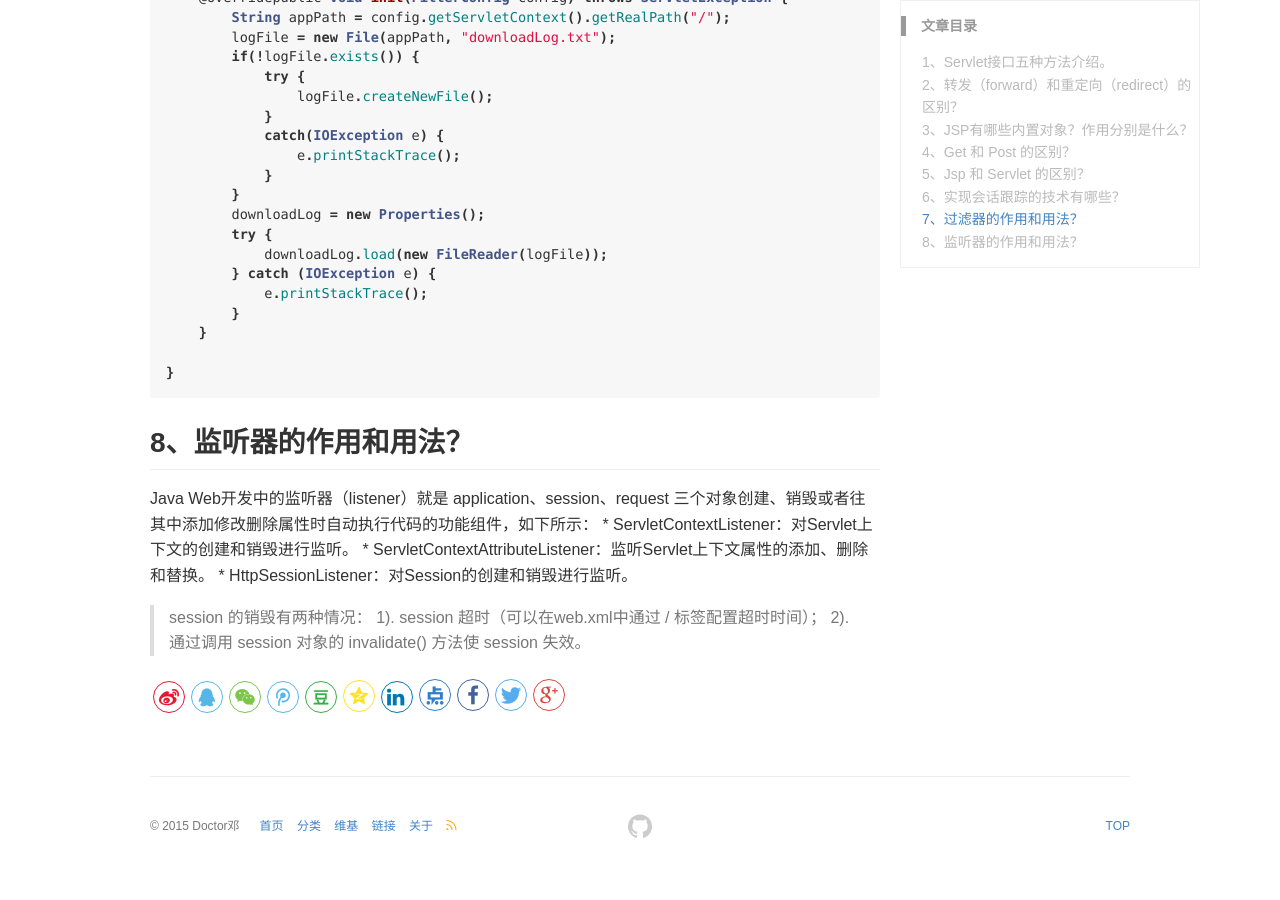
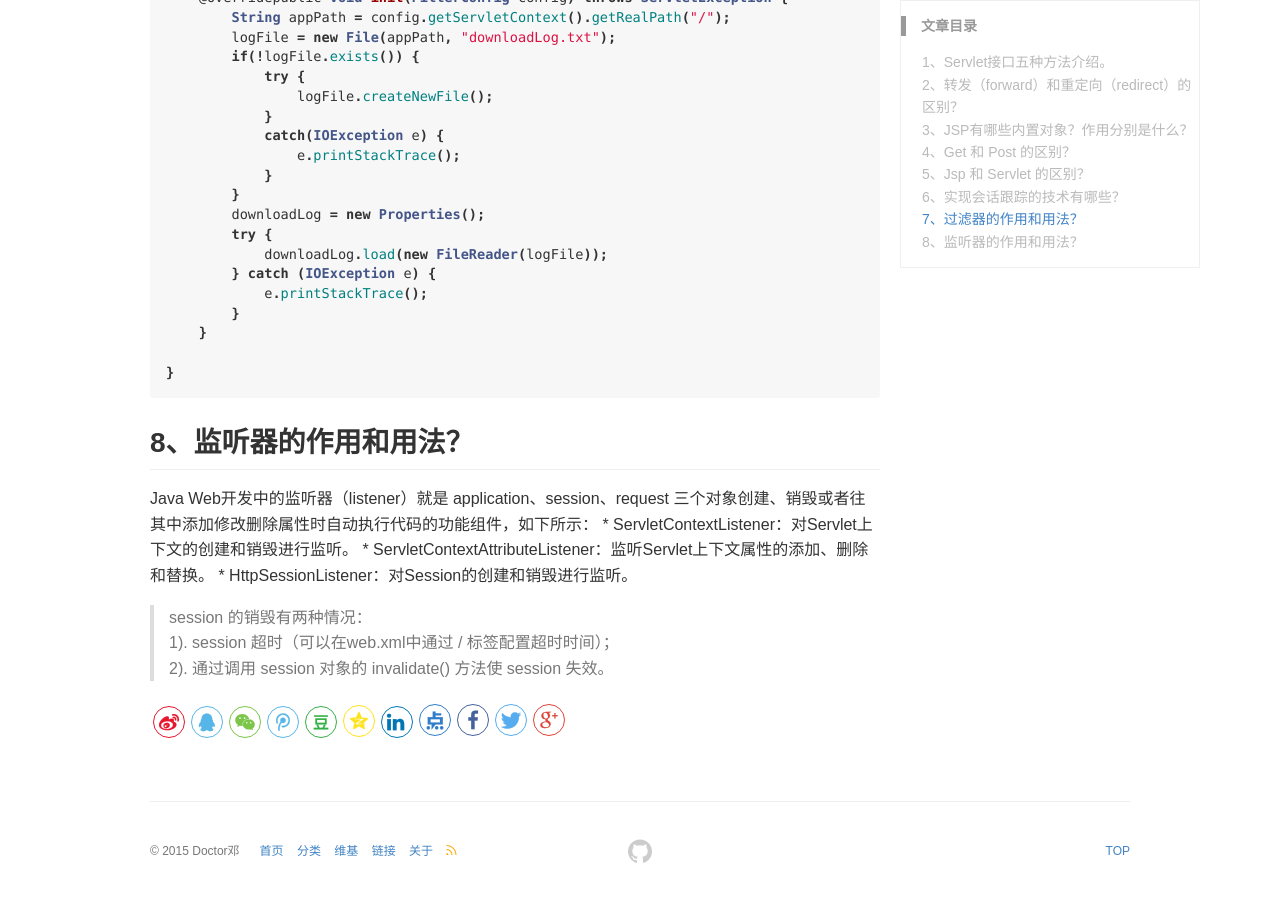
Before and after one commit to DoctorDeng/DoctorDeng.github.io, a Jekyll site: the page built from _posts/2016-09-12-java-面试.md, in a window 1280 px wide and 900 px high, scrolled down 5860 px. Built offline with Jekyll 4.4.1, drawn with Linux system fonts in a browser that asks for light colours; before the commit the page ends 6735 px from its top, so only the background shows below that.

Commit message:
modify file

```diff
--- a/_posts/2016-09-12-java-面试.md
+++ b/_posts/2016-09-12-java-面试.md
@@ -225,6 +225,6 @@ Java Web开发中的监听器（listener）就是 application、session、reques
     * ServletContextAttributeListener：监听Servlet上下文属性的添加、删除和替换。
     * HttpSessionListener：对Session的创建和销毁进行监听。
 
-> session 的销毁有两种情况：
-1). session 超时（可以在web.xml中通过 <session-config>/<session-timeout> 标签配置超时时间）；
-2). 通过调用 session 对象的 invalidate() 方法使 session 失效。
+> session 的销毁有两种情况：<br>
+1). session 超时（可以在web.xml中通过 <session-config>/<session-timeout> 标签配置超时时间）；<br>
+2). 通过调用 session 对象的 invalidate() 方法使 session 失效。<br>
```
